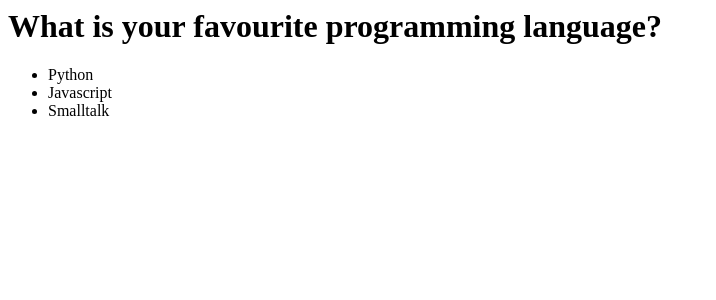
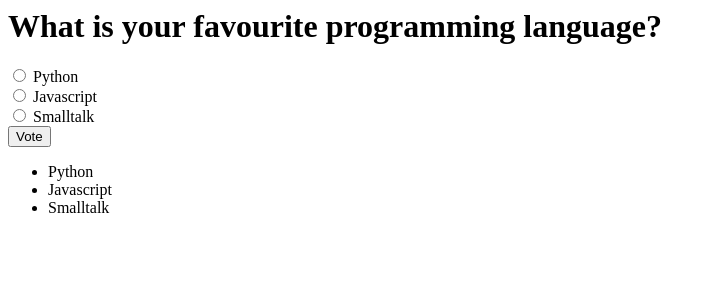
Before and after one commit to Kayra/practice-django-app, a Django app: page /polls/2/ in a window 1280 px wide. Shown: the top 300 px of the page, without its empty margins (0-716 px from the left). Run offline with Django 3.2, Linux system fonts and the light colour scheme; data comes from the database, SQL or seed files in the repository.

Commit message:
Updated details template

```diff
--- a/mysite/polls/templates/polls/detail.html
+++ b/mysite/polls/templates/polls/detail.html
@@ -1,5 +1,21 @@
 
 <h1>{{ question.question_text }}</h1>
+
+{% if error_message %}<p><strong>{{ error_message }}</strong></p>{% endif %}
+
+<form action="{% url 'polls:vote' question.id %}" method="post">
+
+    {% csrf_token %}
+
+    {% for choice in question.choice_set.all %}
+        <input type="radio" name="choice" id="choice{{ forloop.counter }}" value="{{ choice.id }}">
+        <label for="choice{{ forloop.counter }}">{{ choice.choice_text }}</label><br>
+    {% endfor %}
+
+    <input type="submit" value="Vote" >
+
+</form>
+
 
 <ul>
     {% for choice in question.choice_set.all %}
```
